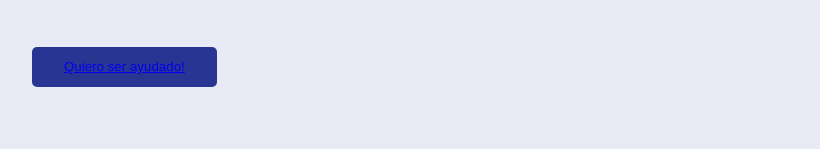
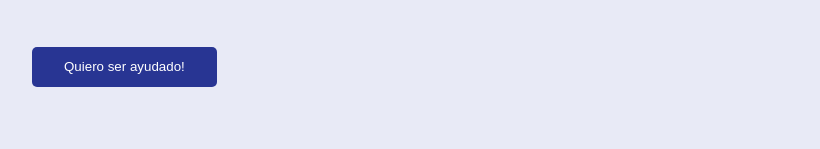
Before and after one commit to AnSan29/retoStartups-appAbuelos, a website built with Vite: page index.html in a window 1280 px wide. Shown: the part 872-1021 px from the top of the page, without its empty margins (208-1028 px from the left). Built offline with nearby package versions, Linux system fonts and the light colour scheme.

Commit message:
fix: correción del botón ¡quiero ser ayudado!

```diff
--- a/public/styles.css
+++ b/public/styles.css
@@ -244,6 +244,11 @@ header {
   border: none;
   border-radius: 5px;
   cursor: pointer;
+}
+
+.abuelitos button a {
+  color: white;
+  text-decoration: none;
 }
 
 /* Sección Voluntarios */
```
